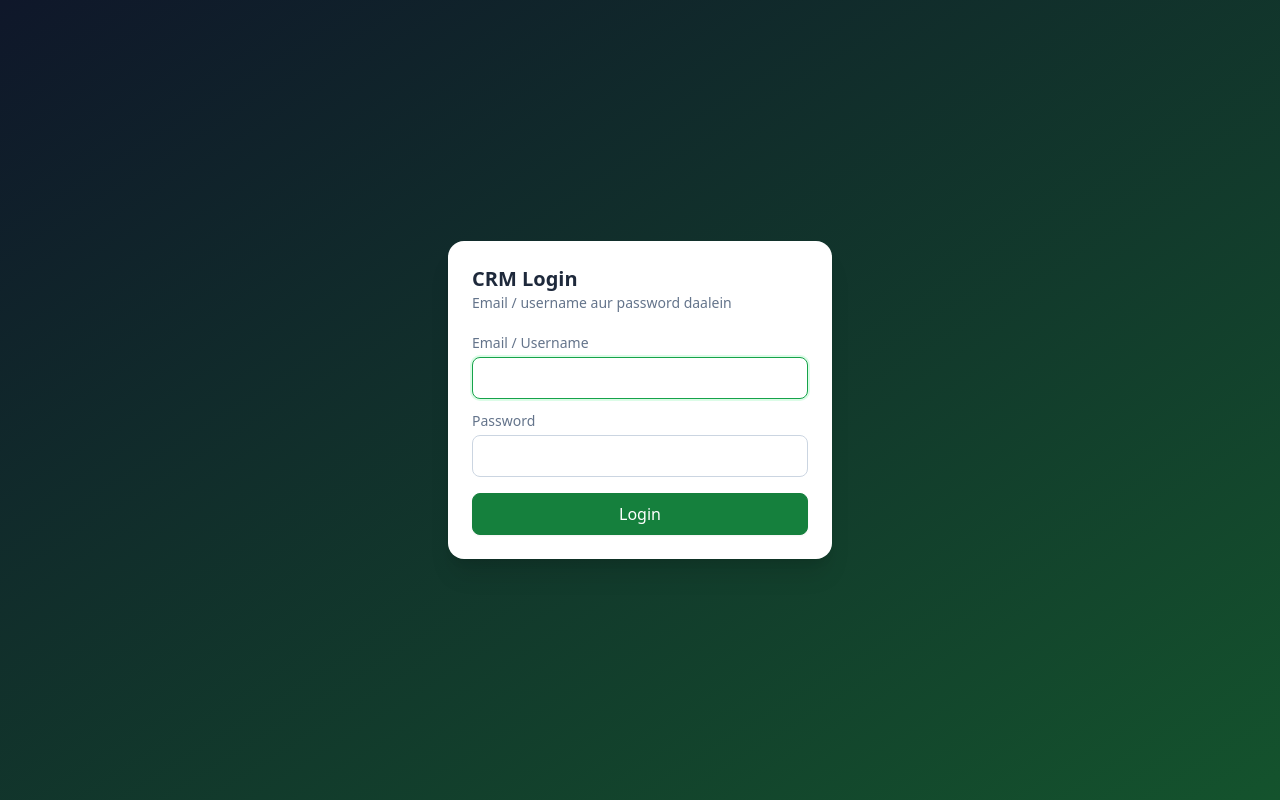
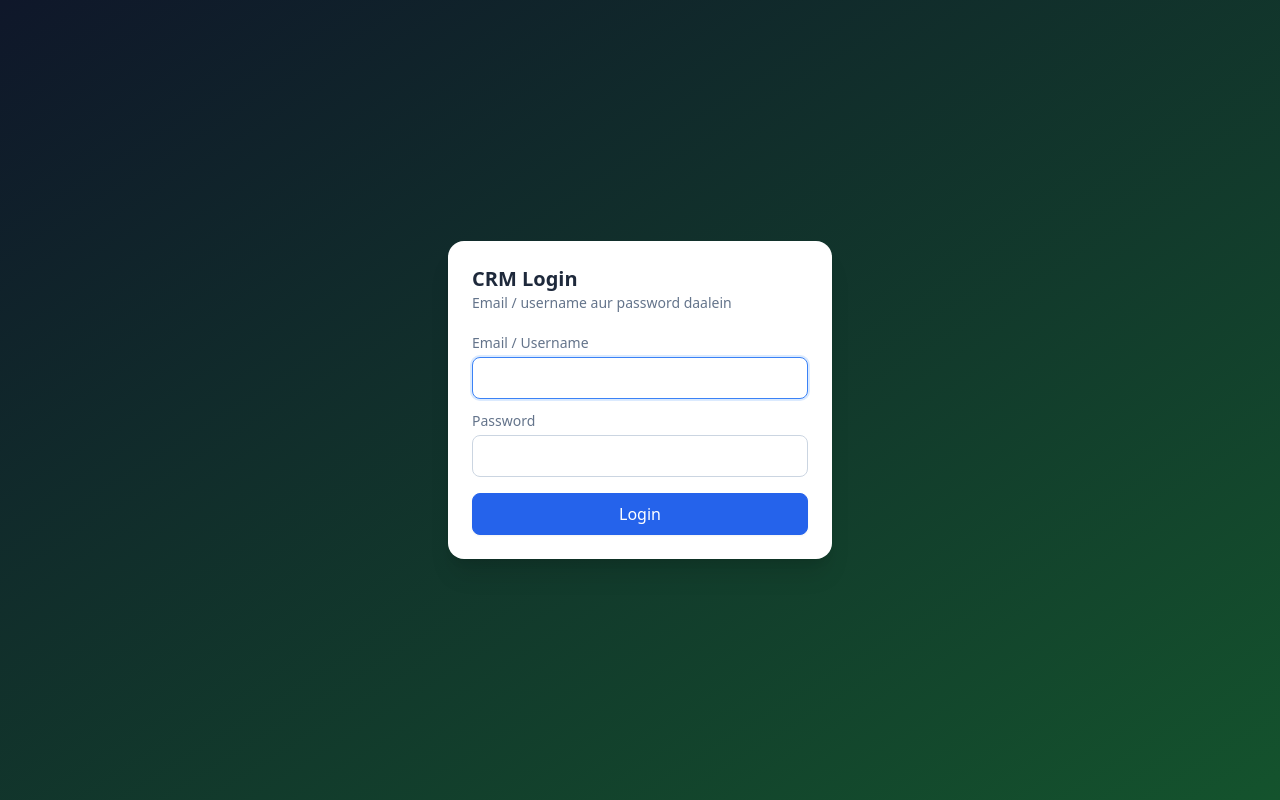
Before and after one commit to skhirnval-code/Jeevan-ayurveda-CRM-1, a Next.js app: page /login in a window 1280 px wide. Built offline with nearby package versions, Linux system fonts and the light colour scheme.

Commit message:
White-blue theme (globals.css)

```diff
--- a/src/app/globals.css
+++ b/src/app/globals.css
@@ -4,17 +4,17 @@
 
 @layer components {
   .btn { @apply inline-flex items-center justify-center gap-1 rounded-lg border border-slate-200 bg-white px-3 py-2 text-base font-medium text-slate-700 shadow-sm hover:bg-slate-50 disabled:opacity-50 dark:border-slate-700 dark:bg-slate-800 dark:text-slate-200 dark:hover:bg-slate-700; }
-  .btn-primary { @apply btn border-green-700 bg-green-700 text-white hover:bg-green-800 dark:bg-green-700; }
+  .btn-primary { @apply btn border-blue-600 bg-blue-600 text-white hover:bg-blue-700 dark:bg-blue-600; }
   .btn-blue { @apply btn border-blue-600 bg-blue-600 text-white hover:bg-blue-700 dark:bg-blue-600; }
   .btn-red { @apply btn border-red-600 bg-red-600 text-white hover:bg-red-700 dark:bg-red-600; }
   .btn-sm { @apply px-2 py-1 text-sm; }
-  .input { @apply w-full rounded-lg border border-slate-300 bg-white px-3 py-2 text-base outline-none focus:border-green-600 focus:ring-2 focus:ring-green-100 dark:border-slate-600 dark:bg-slate-900 dark:text-slate-100; }
+  .input { @apply w-full rounded-lg border border-slate-300 bg-white px-3 py-2 text-base outline-none focus:border-blue-500 focus:ring-2 focus:ring-blue-100 dark:border-slate-600 dark:bg-slate-900 dark:text-slate-100; }
   .label { @apply mb-1 block text-sm font-medium text-slate-500 dark:text-slate-400; }
   .card { @apply rounded-2xl border border-slate-200 bg-white p-4 shadow-sm dark:border-slate-700 dark:bg-slate-800; }
   .chip { @apply inline-flex items-center gap-1 whitespace-nowrap rounded-full border px-3 py-1 text-base font-medium; }
   .tbl { @apply w-full text-left text-base; }
-  .tbl th { @apply whitespace-nowrap border-b border-slate-200 bg-slate-50 px-3 py-2 text-sm font-semibold uppercase text-slate-500 dark:border-slate-700 dark:bg-slate-900; }
+  .tbl th { @apply whitespace-nowrap border-b border-blue-100 bg-blue-50 px-3 py-2 text-sm font-semibold uppercase text-blue-800 dark:border-slate-700 dark:bg-slate-900 dark:text-slate-400; }
   .tbl td { @apply whitespace-nowrap border-b border-slate-100 px-3 py-2 dark:border-slate-700; }
 }
-body { @apply bg-slate-100 text-slate-800 dark:bg-slate-900 dark:text-slate-100; }
+body { @apply bg-[#f3f7fd] text-slate-800 dark:bg-slate-900 dark:text-slate-100; }
 @media print { .no-print { display: none !important; } body { background: white; } }
```
